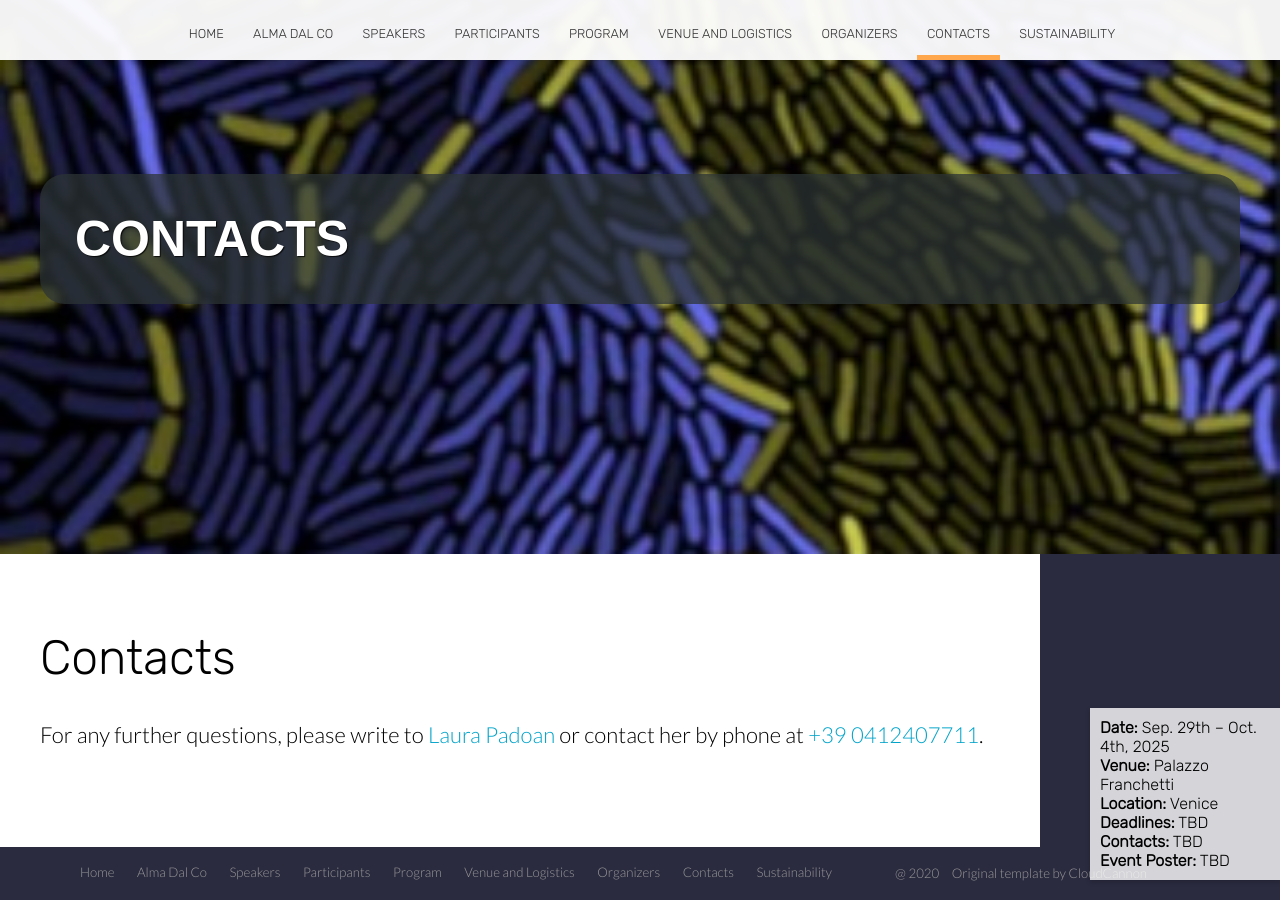
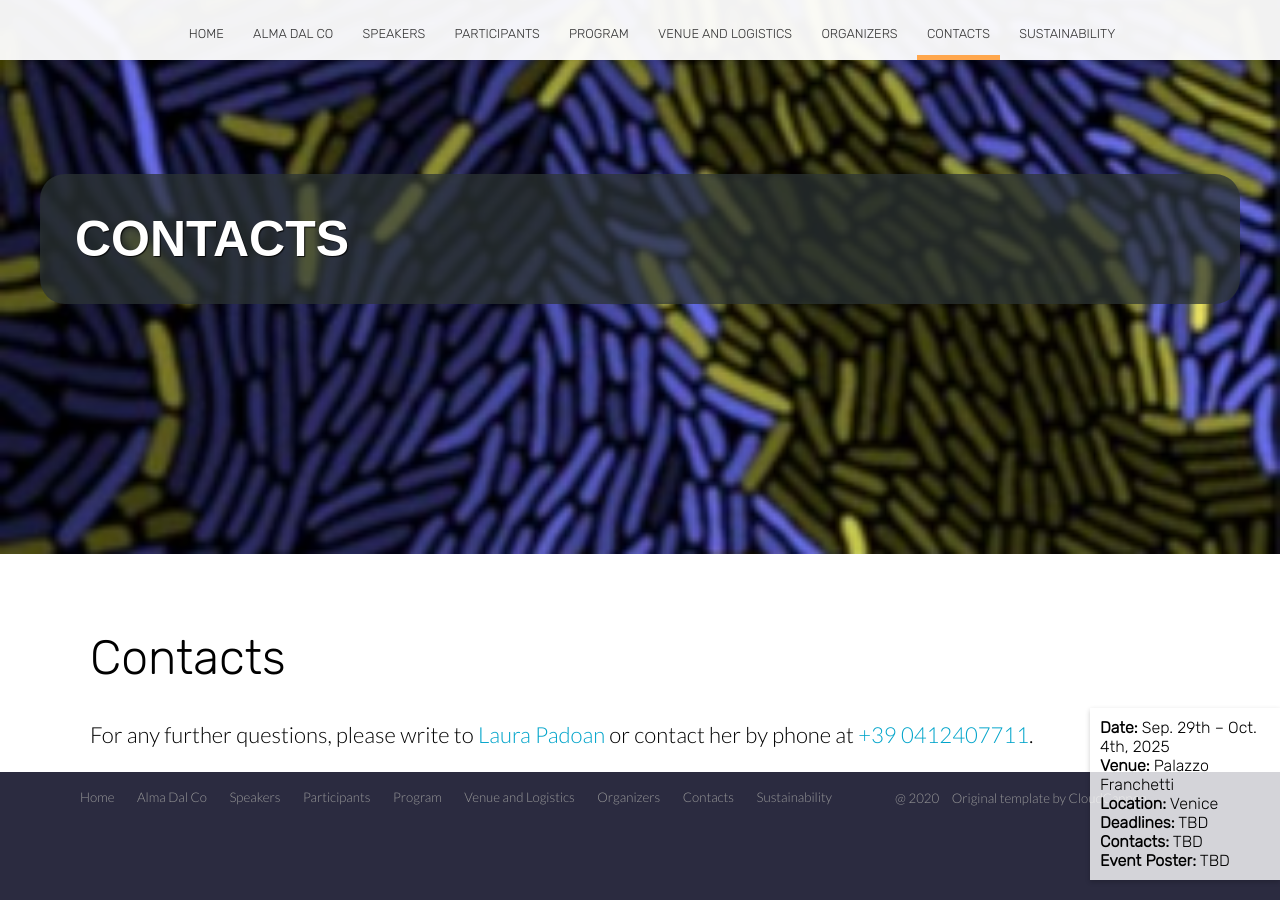
Before and after one commit to almadalcoschool/almadalcoschool.github.io, a Jekyll site: the page built from contacts.html, in a window 1280 px wide and 900 px high, scrolled down 76 px. Built offline with Jekyll 4.4.1, drawn with Linux system fonts in a browser that asks for light colours; nearby versions of some CDN libraries.

Commit message:
remove div class content

```diff
--- a/alma.html
+++ b/alma.html
@@ -119,7 +119,7 @@ image: /images/home/paper_natEcoEvol2020.jpg
 </section>
 
 
-<div class="content">
+<!--<div class="content">-->
     <section class="info" id="learn-more">
             <div class="container flex">
                 <div class="text">
@@ -144,7 +144,7 @@ image: /images/home/paper_natEcoEvol2020.jpg
             </div>
     </section>
 
-<div>
+<!--<div>-->
 
 <!--
 <div class="content">
--- a/contacts.html
+++ b/contacts.html
@@ -114,7 +114,7 @@ image: /images/home/paper_natEcoEvol2020.jpg
 </section>
 
 
-<div class="content">
+<!--<div class="content">-->
 	<section class="info" id="learn-more">
 		<div class="container flex">
 			<div class="text">
@@ -124,7 +124,7 @@ image: /images/home/paper_natEcoEvol2020.jpg
 			</div>
 		</div>
 	</section>
-</div>
+<!--</div>-->
 </body>
 
 
--- a/participants.html
+++ b/participants.html
@@ -115,7 +115,7 @@ image: /images/home/paper_natEcoEvol2020.jpg
 </section>
 
 
-<div class="content">
+<!--<div class="content">-->
 
 	<section class="info" id="learn-more">
 		<div class="container flex">
@@ -154,7 +154,9 @@ image: /images/home/paper_natEcoEvol2020.jpg
 		</div>
 	</section> -->
 
-</div>
+
+<!--</div> -->
+
 </body>
 
 
--- a/program.html
+++ b/program.html
@@ -114,7 +114,7 @@ image: /images/home/paper_natEcoEvol2020.jpg
 </section>
 
 
-<div class="content">
+<!--<div class="content"> -->
     <section class="info" id="learn-more">
         <div class="container flex">
             <div class="text">
@@ -137,7 +137,7 @@ image: /images/home/paper_natEcoEvol2020.jpg
             </div>
         </div>
     </section>
-</div>
+<!--</div>-->
 
 <section class="info" id="learn-more">
     <div class="container flex">
--- a/sustainability.html
+++ b/sustainability.html
@@ -115,7 +115,7 @@ image: /images/home/paper_natEcoEvol2020.jpg
 </section>
 
 
-<div class="content">
+<!--<div class="content"> -->
 
 
 
@@ -208,7 +208,7 @@ image: /images/home/paper_natEcoEvol2020.jpg
 
 
 
-</div>
+<!-- </div> -->
 </body>
 
 
--- a/venue.html
+++ b/venue.html
@@ -112,7 +112,7 @@ image: /new_imgs/Accademia.jpg
 	</div>
 </section>
 
-<div class="content">
+<!--<div class="content">-->
 	<section class="info" id="learn-more">
 			<div class="container flex">
 				<div class="text">
@@ -229,7 +229,7 @@ image: /new_imgs/Accademia.jpg
 			</div>
 		</div>
 	</section> -->
-</div>
+<!--</div> -->
 </body>
 
 
```
